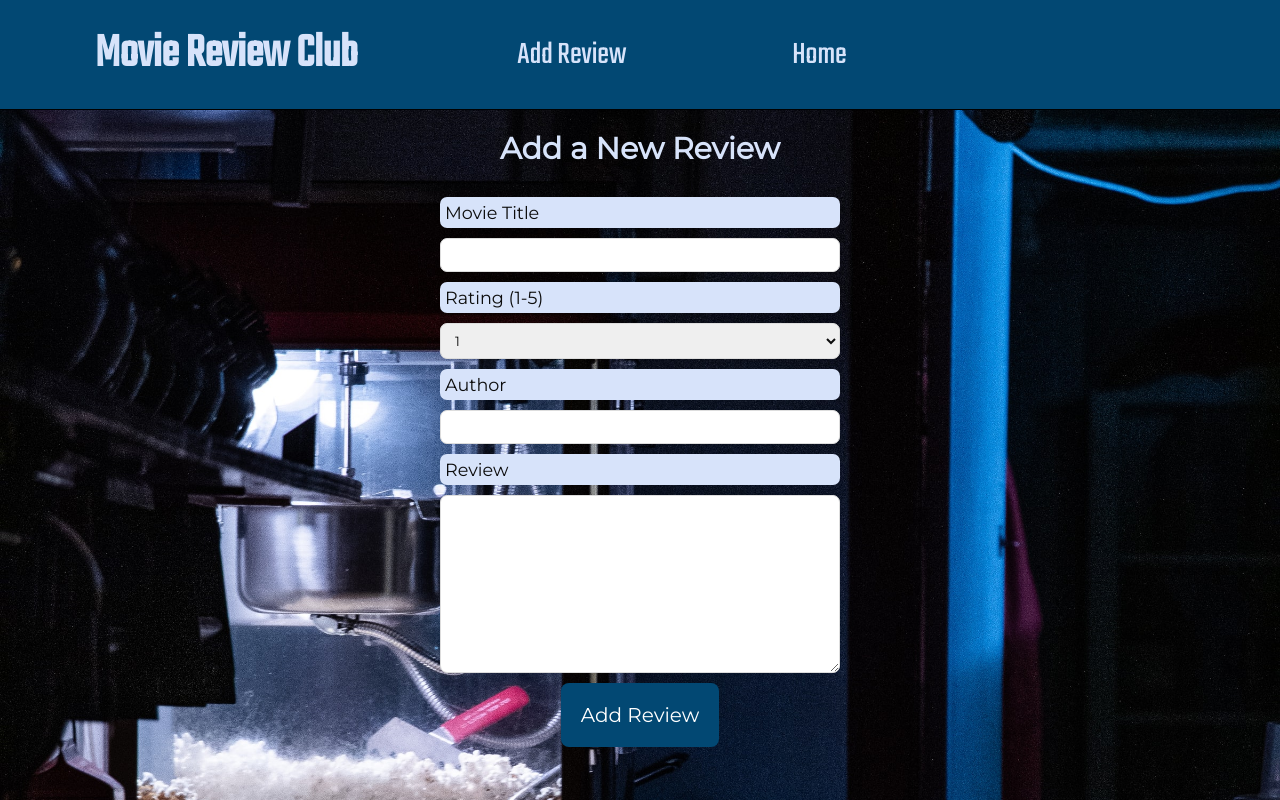
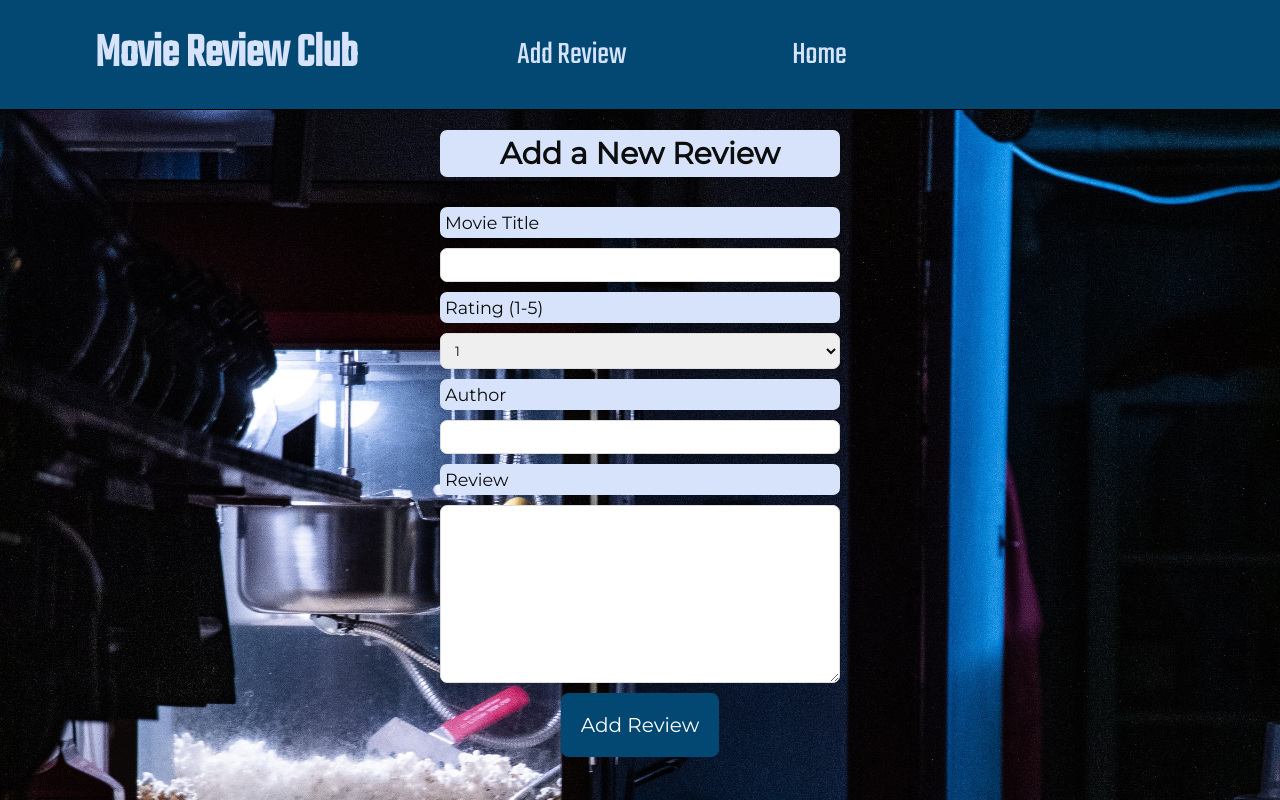
Before and after one commit to grittygrady/movie-reviews-client, a React (Create React App) app: page /addreview in a window 1280 px wide. Shown: the top 800 px of the page. Built offline with nearby package versions, Linux system fonts and the light colour scheme.

Commit message:
Aria Accessibility

```diff
--- a/public/index.html
+++ b/public/index.html
@@ -13,7 +13,6 @@
     <title>Movie Review Club</title>
   </head>
   <body>
-    <noscript>You need to enable JavaScript to run this app.</noscript>
     <div id="root"></div>
 
   </body>
--- a/src/components/AddReview.js
+++ b/src/components/AddReview.js
@@ -43,6 +43,7 @@ const AddReview = () => {
         <input
           type="text"
           name='movieTitle'
+          id='movieTitle'
           aria-label='Movie title'
           value={title}
           onChange={(e) => setTitle(e.target.value)}
@@ -51,6 +52,7 @@ const AddReview = () => {
         <label htmlFor='rating'>Rating (1-5)</label>
         <select
           name='rating'
+          id='rating'
           aria-label='rating'
           value={rating}
           onChange={(e) => setRating(e.target.value)}
@@ -66,6 +68,7 @@ const AddReview = () => {
         <input
           type='text'
           name='author'
+          id='author'
           aria-label='author'
           value={author}
           onChange={(e) => setAuthor(e.target.value)}
@@ -76,6 +79,7 @@ const AddReview = () => {
           cols="30"
           rows="10"
           name='body'
+          id='body'
           aria-label='review body'
           value={body}
           onChange={(e) => setBody(e.target.value)}
--- a/src/index.css
+++ b/src/index.css
@@ -173,8 +173,11 @@ font-family: 'Teko', sans-serif; */
 
   .add-review h2 {
     font-size: 30px;
-    color: #D7E3FA;
+    color: #0D0D0D;
     margin-bottom: 30px;
+    background-color: #D7E3FA;
+    padding: 5px;
+    border-radius: 7px;
   }
 
   .add-review input,
```
Also changed, not shown: 1 other file (tests, documents, lock files or other folders).
